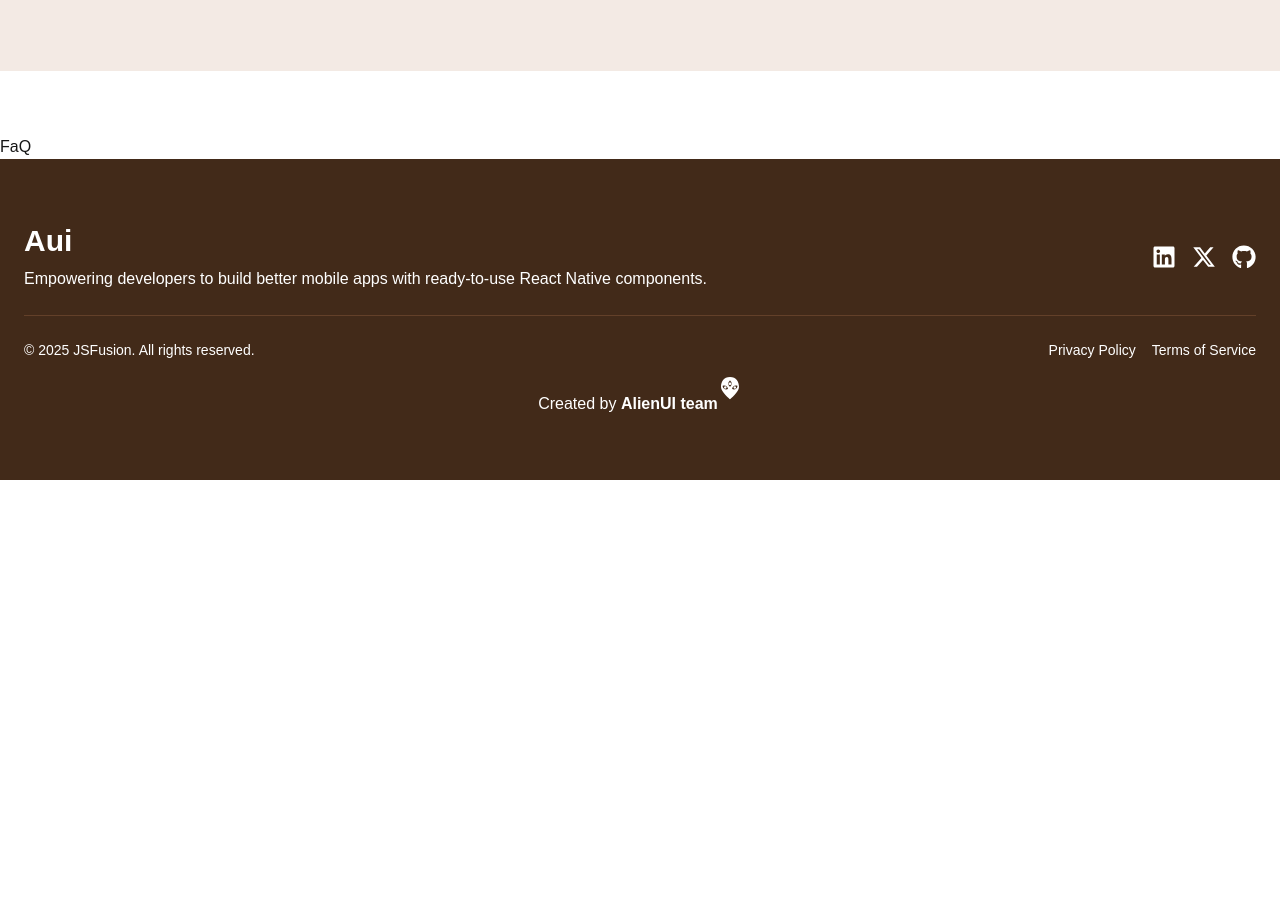
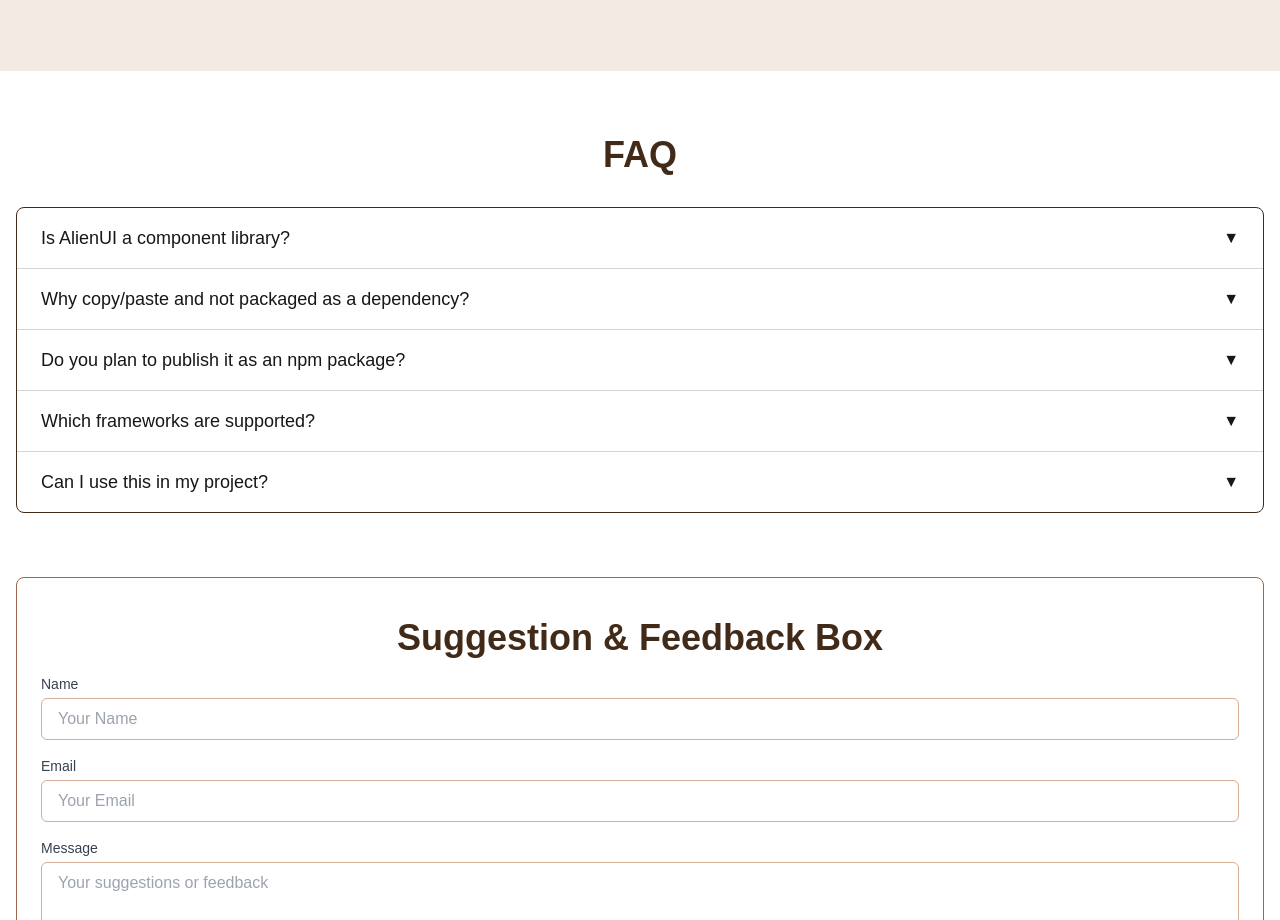
Before and after one commit to AlienUI-Org/AlienUI, a Next.js app in the folder next-ui/: page / in a window 1280 px wide. Shown: the part 1880-2800 px from the top of the page. Before the commit the page ends 2360 px from the top, so only its background shows below. Built offline with nearby package versions, Linux system fonts and the light colour scheme.

Commit message:
feat: add Suggestion component; enhance FAQ and layout with new features and styling improvements

```diff
--- a/next-ui/app/layout.tsx
+++ b/next-ui/app/layout.tsx
@@ -4,6 +4,7 @@
 import Header from "@/components/Header";
 import Footer from "@/components/Footer";
 import Banner from "@/components/Banner";
+import Suggestion from "@/components/Suggestion";
 
 const geistSans = Geist({
   variable: "--font-geist-sans",
@@ -34,6 +35,7 @@
         <Header />
         <Banner />
         {children}
+        <Suggestion />
         <Footer />
       </body>
     </html>
--- a/next-ui/components/FaQ.tsx
+++ b/next-ui/components/FaQ.tsx
@@ -1,7 +1,77 @@
-import React from "react";
+"use client";
+import React, { useState } from "react";
+
+interface FAQItem {
+  title: string;
+  content: string;
+}
 
 function FaQ() {
-  return <section>FaQ</section>;
+  const [openIndex, setOpenIndex] = useState<number | null>(null);
+
+  const faqItems: FAQItem[] = [
+    {
+      title: "Is AlienUI a component library?",
+      content:
+        "No. You do not install it as a dependency. It is not available or distributed via npm. Pick the components you need. " +
+        "Copy and paste the code into your project and customize to your needs. The code is yours.",
+    },
+    {
+      title: "Why copy/paste and not packaged as a dependency?",
+      content:
+        "The goal is to give you full control over your components, enabling you to decide their structure and styling. By starting with sensible defaults, you can customize them to fit your needs. Unlike packaged npm components, where styles are tightly coupled to implementation, separating design from functionality ensures flexibility and adaptability.",
+    },
+    {
+      title: "Do you plan to publish it as an npm package?",
+      content: "No. We have no plans to publish it as an npm package.",
+    },
+    {
+      title: "Which frameworks are supported?",
+      content:
+        "You can use any framework that supports React Native. Expo etc.",
+    },
+    {
+      title: "Can I use this in my project?",
+      content:
+        "Yes, you can use Alien UI in your React Native project. The code is yours. But hey, let us know if you do. We'd love to see what you build.",
+    },
+  ];
+
+  const toggleAccordion = (index: number) => {
+    setOpenIndex(index === openIndex ? null : index);
+  };
+
+  return (
+    <section className="w-full flex flex-col items-center justify-center px-4 my-16">
+      <h1 className="text-3xl font-bold text-brown-800 sm:text-4xl text-center mb-8">
+        FAQ
+      </h1>{" "}
+      <div className="w-full max-w-7xl mx-auto border border-brown-800 rounded-lg bg-white">
+        {faqItems.map((item, index) => (
+          <div key={index} className="border-b last:border-b-0 border-gray-300">
+            <button
+              onClick={() => toggleAccordion(index)}
+              className="w-full text-left py-4 px-6 flex justify-between items-center hover:bg-brown-100"
+            >
+              <span className="text-lg font-medium">{item.title}</span>
+              <span
+                className={`transform transition-transform ${
+                  openIndex === index ? "rotate-180" : ""
+                }`}
+              >
+                ▼
+              </span>
+            </button>
+            {openIndex === index && (
+              <div className="px-6 py-4 bg-brown-50">
+                <p className="text-gray-700">{item.content}</p>
+              </div>
+            )}
+          </div>
+        ))}
+      </div>
+    </section>
+  );
 }
 
 export default FaQ;
--- a/next-ui/components/Inspiration.tsx
+++ b/next-ui/components/Inspiration.tsx
@@ -15,16 +15,16 @@
         </p>
 
         <div className="mt-10 grid grid-cols-1 sm:grid-cols-2 lg:grid-cols-3 gap-8">
-          <div className="flex flex-col items-center bg-brown-600 rounded-md p-6 shadow-lg hover:shadow-xl hover:scale-105 transition-transform duration-300 ease-in-ou">
+          <div className="flex flex-col items-center bg-brown-600 rounded-md p-6 shadow-md hover:shadow-xl hover:scale-105 transition-transform duration-300 ease-in-ou">
             <Image src="/images/native.png" alt="" width={300} height={300} />
           </div>
 
-          <div className="flex flex-col items-center border border-brown-600 rounded-md p-6 shadow-lg hover:shadow-xl hover:scale-105 transition-transform duration-300 ease-in-ou">
+          <div className="flex flex-col items-center border border-brown-600 rounded-md p-6 shadow-md hover:shadow-xl hover:scale-105 transition-transform duration-300 ease-in-ou">
             {" "}
             <Image src="/images/hyperui.webp" alt="" width={300} height={300} />
           </div>
 
-          <div className="flex flex-col items-center bg-brown-600 rounded-md p-6 shadow-lg hover:shadow-xl hover:scale-105 transition-transform duration-300 ease-in-ou">
+          <div className="flex flex-col items-center bg-brown-600 rounded-md p-6 shadow-md hover:shadow-xl hover:scale-105 transition-transform duration-300 ease-in-ou">
             <Image src="/images/shadcnui.png" alt="" width={300} height={300} />
           </div>
         </div>
--- a/next-ui/components/NewsLetter.tsx
+++ b/next-ui/components/NewsLetter.tsx
@@ -2,7 +2,7 @@
 
 function NewsLetter() {
   return (
-    <section className="py-20 text-black bg-brown-100 mb-16">
+    <section className="py-20 text-black bg-brown-100">
       <div className="max-w-4xl mx-auto px-6 text-center">
         {/* Heading */}
         <h1 className="text-3xl font-bold text-brown-800 sm:text-4xl text-center mb-2">
@@ -23,7 +23,7 @@
           />
           <button
             type="submit"
-            className="px-6 py-3 bg-brown-600 hover:bg-brown-800 text-white rounded-md font-semibold shadow-md focus:outline-none focus:ring-2"
+            className="px-6 py-3 bg-brown-600 hover:bg-brown-800 text-white rounded-md shadow-md focus:outline-none focus:ring-2"
           >
             Subscribe
           </button>
--- /dev/null
+++ b/next-ui/components/Suggestion.tsx
@@ -0,0 +1,113 @@
+"use client";
+import React, { useState } from "react";
+
+function Suggestion() {
+  const [formData, setFormData] = useState({
+    name: "",
+    email: "",
+    message: "",
+  });
+
+  const [submitted, setSubmitted] = useState(false);
+
+  const handleChange = (
+    e: React.ChangeEvent<HTMLInputElement | HTMLTextAreaElement>
+  ) => {
+    const { name, value } = e.target;
+    setFormData((prev) => ({ ...prev, [name]: value }));
+  };
+
+  const handleSubmit = (e: React.FormEvent) => {
+    e.preventDefault();
+    console.log("Feedback Submitted:", formData);
+    setSubmitted(true);
+    setFormData({ name: "", email: "", message: "" }); // Reset the form
+  };
+
+  return (
+    <section className="mb-16 flex items-center justify-center px-4">
+      <div className="w-full max-w-7xl mx-auto bg-white p-6 py-10 border border-brown-500 rounded-lg">
+        <h2 className="text-3xl sm:text-4xl font-bold text-brown-800 mb-4 text-center">
+          Suggestion & Feedback Box
+        </h2>
+        {submitted ? (
+          <div className="text-green-600 font-medium">
+            Thank you for your feedback! We appreciate your input.
+          </div>
+        ) : (
+          <form onSubmit={handleSubmit} className="space-y-4">
+            {/* Name Field */}
+            <div>
+              <label
+                htmlFor="name"
+                className="block text-sm font-medium text-gray-700"
+              >
+                Name
+              </label>
+              <input
+                type="text"
+                id="name"
+                name="name"
+                value={formData.name}
+                onChange={handleChange}
+                className="mt-1 block w-full px-4 py-2 border border-brown-300 rounded-md focus:ring-brown-500 focus:border-brown-500"
+                placeholder="Your Name"
+                required
+              />
+            </div>
+
+            {/* Email Field */}
+            <div>
+              <label
+                htmlFor="email"
+                className="block text-sm font-medium text-gray-700"
+              >
+                Email
+              </label>
+              <input
+                type="email"
+                id="email"
+                name="email"
+                value={formData.email}
+                onChange={handleChange}
+                className="mt-1 block w-full px-4 py-2 border border-brown-300 rounded-md  focus:ring-brown-500 focus:border-brown-500"
+                placeholder="Your Email"
+                required
+              />
+            </div>
+
+            {/* Message Field */}
+            <div>
+              <label
+                htmlFor="message"
+                className="block text-sm font-medium text-gray-700"
+              >
+                Message
+              </label>
+              <textarea
+                id="message"
+                name="message"
+                value={formData.message}
+                onChange={handleChange}
+                rows={4}
+                className="mt-1 block w-full px-4 py-2 border border-brown-300 rounded-md focus:ring-brown-500 focus:border-brown-500"
+                placeholder="Your suggestions or feedback"
+                required
+              />
+            </div>
+
+            {/* Submit Button */}
+            <button
+              type="submit"
+              className="w-full bg-brown-600 text-white py-2 px-4 rounded-md hover:bg-brown-800 focus:outline-none focus:ring-2 focus:ring-brown-500"
+            >
+              Submit
+            </button>
+          </form>
+        )}
+      </div>
+    </section>
+  );
+}
+
+export default Suggestion;
```
Also changed, not shown: next-ui/components/WhyUseAlienUI.tsx (+4 -4 lines).
